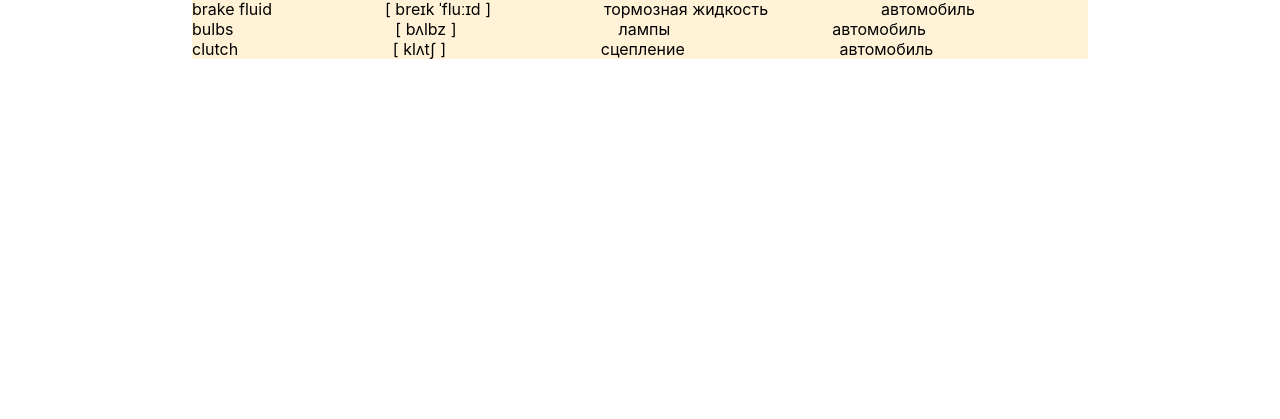
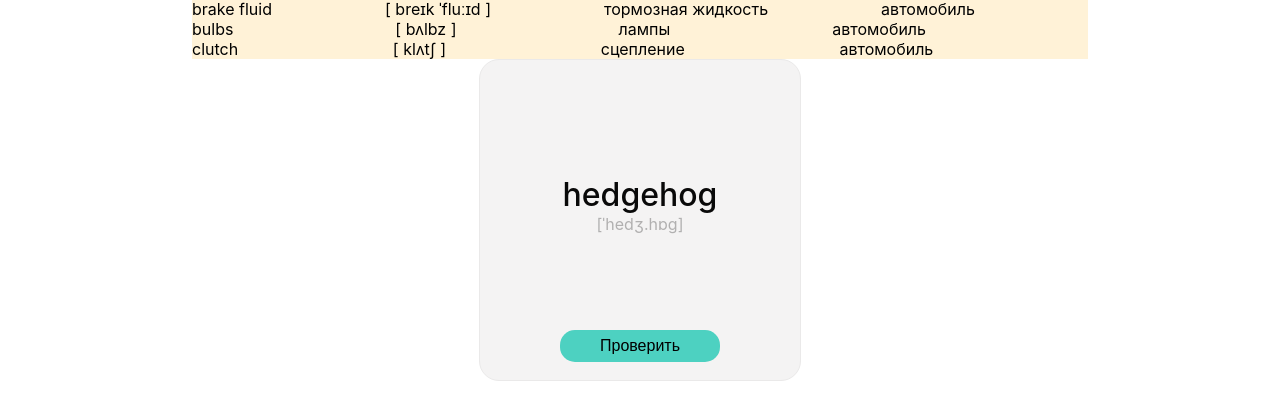
Before and after one commit to aleksandramosyagina/React_flashcard_app, a React (Create React App) app: page / in a window 1280 px wide. Shown: the part 301-720 px from the top of the page. Built offline with nearby package versions, Linux system fonts and the light colour scheme.

Commit message:
added WordCard

```diff
--- /dev/null
+++ b/src/components/WordCard/WordCard.jsx
@@ -0,0 +1,28 @@
+import { useState } from 'react';
+import style from './wordcard.module.scss'
+
+export default function Wordcard(props) {
+    const [pressed, setPressed] = useState(false);
+
+    const handleChange = () => {
+        setPressed(!pressed);
+    }
+
+    return (
+        <div className={style.wordcard}>
+            <div className={style.card}>
+                <div className={style.word}>{props.word}</div>
+                <div className={style.transcription}>{props.transcription}</div>
+                <div {...props} onClick={handleChange} className={style.translate}>
+                    {pressed ? <div className={style.translation}>{props.translation}</div> : <button className={style.button_translate}>Проверить</button>
+                    }
+                </div>
+
+
+
+            </div>
+        </div>
+    )
+
+
+}
--- /dev/null
+++ b/src/components/WordCard/wordcard.module.scss
@@ -0,0 +1,39 @@
+@import './../../style/vars.scss';
+@import './../../style/mixin.scss';
+
+.wordcard {
+    display: flex;
+    justify-content: center;
+    background-size: 80%;
+}
+.card {
+    display: flex;
+    flex-flow: column;
+    justify-content: center;
+    text-align: center;
+    width: 25%;
+    min-height: 20rem;
+    background-color: #F4F3F3;
+    border-radius: 20px;
+    border: #eae9e9 1px solid;
+}
+.word {
+    margin-top: 30%;
+    font-size: 2em;
+    font-weight: 500;
+    color: #090909
+}
+.transcription {
+    color: #b1b0b0
+}
+.button_translate {
+    @include button_turquoise (50%, 7px);
+
+    margin-top: 30%;
+
+}
+
+.translation {
+    font-size: 1.5em;
+    margin-top: 31%;
+}
--- a/src/components/app/App.jsx
+++ b/src/components/app/App.jsx
@@ -2,6 +2,7 @@ import style from './App.scss';
 import Header from './../Header/Header.jsx';
 import Wordlist from './../Wordlist/Wordlist.jsx';
 import words from './../../data/data.json';
+import Wordcard from '../WordCard/WordCard.jsx';
 
 
 
@@ -18,6 +19,11 @@ function App() {
 
         )
       }
+      <Wordcard
+        word={'hedgehog'}
+        transcription={'[ˈhedʒ.hɒɡ]'}
+        translation={'ежик'}
+      />
 
     </div>
   );
--- /dev/null
+++ b/src/style/mixin.scss
@@ -0,0 +1,18 @@
+@mixin button_white ($width, $padding) {
+    width: $width;
+    padding: $padding;
+    border:#000000 1px solid;
+    border-radius: 15px;
+    font-size: 1em;
+    text-align: center;
+}
+
+@mixin button_turquoise ($width, $padding) {
+    width: $width;
+    padding: $padding;
+    background-color: #4dd1c1;
+    border: none;
+    border-radius: 15px;
+    font-size: 1em;
+    text-align: center;
+}
```
